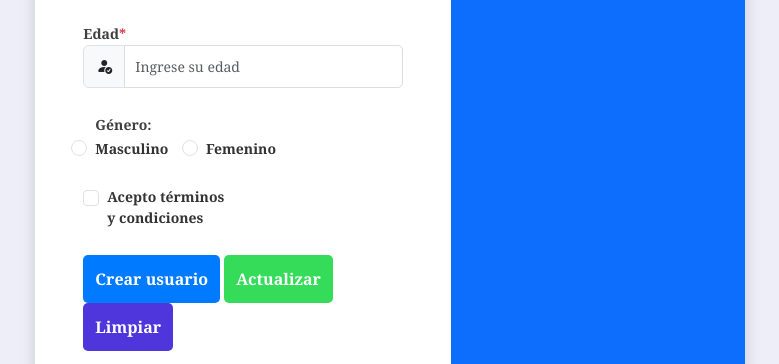
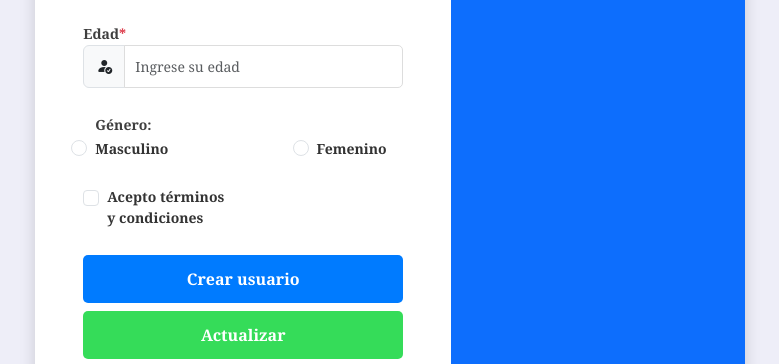
Before and after one commit to DevMayrelis/PROYECTO_TECH, a plain HTML site: page index.html in a window 1280 px wide. Shown: the part 400-764 px from the top of the page, without its empty margins (250-1029 px from the left). Drawn offline with nearby package versions, Linux system fonts and the light colour scheme; no server answers.

Commit message:
Se arreglaron los botones feos

```diff
--- a/css/styles.css
+++ b/css/styles.css
@@ -122,3 +122,7 @@ section {
     margin-left: 250px;
     margin-right: 250px;
 }
+
+.row {
+    justify-content: space-between;
+}
--- a/index.html
+++ b/index.html
@@ -94,7 +94,7 @@
                                             </div>
 
                                             <!-- BOTONES PARA LAS FUNCIONES -->
-                                            <div class="col-12">
+                                            <div class="d-grid gap-2">
                                                 <button type="button" onclick="crearUsuario()" class="btn btn-primary">Crear usuario</button>
                                                 <button type="button" onclick="confirmarEdicion()" class="btn btn-danger1">Actualizar</button>
                                                 <button type="button" onclick="limpiarDatos()" class="btn btn-danger">Limpiar</button>
```
